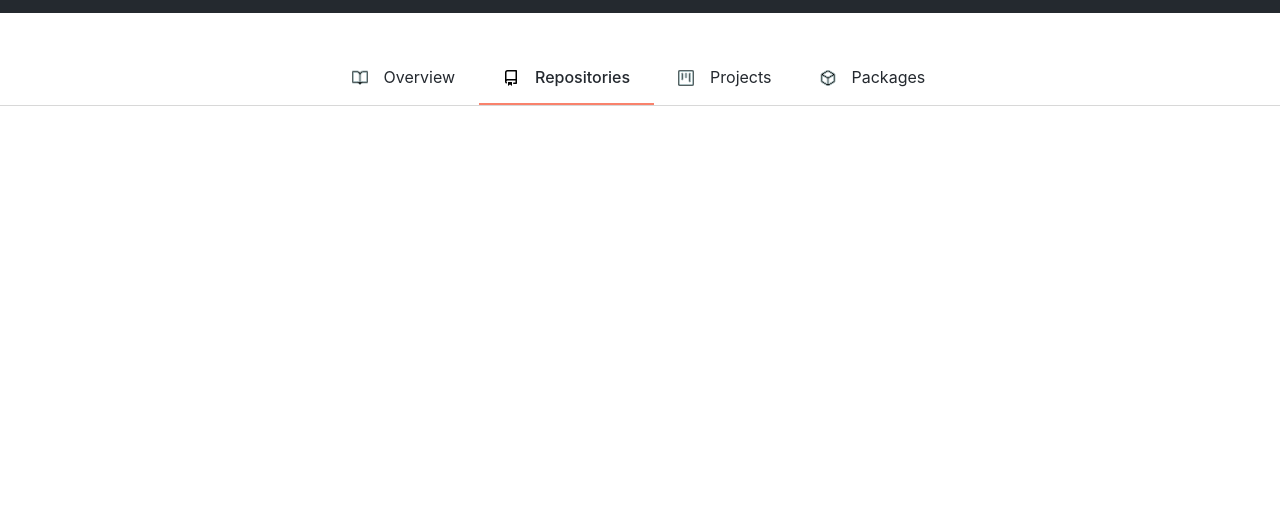
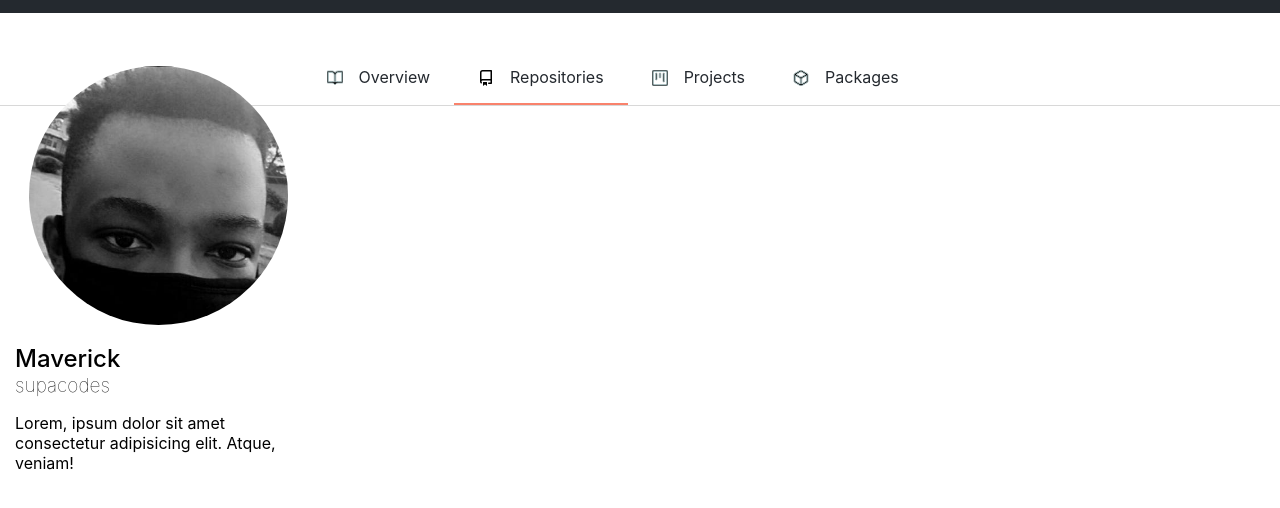
Before and after one commit to supacode/github-repo, a website: page index.html in a window 1280 px wide. Shown: the part 54-562 px from the top of the page. Drawn offline with Linux system fonts and the light colour scheme.

Commit message:
Create user profile in aside

```diff
--- a/index.html
+++ b/index.html
@@ -202,7 +202,25 @@
     <!--  -->
     <div class="content">
       <div class="aside">
-        <!-- <img src="img/maverick-avatar.jpg" alt="Picture of Maverick" /> -->
+        <div class="profile">
+          <div class="profile__avatar">
+            <img
+              src="img/maverick-avatar.jpg"
+              class="profile__avatar--img"
+              alt="Picture of Maverick"
+            />
+          </div>
+
+          <div class="profile__name">
+            <h2 class="profile__name--name">Maverick</h2>
+            <h3 class="profile__name--username">supacodes</h3>
+          </div>
+
+          <p class="profile__bio">
+            Lorem, ipsum dolor sit amet consectetur adipisicing elit. Atque,
+            veniam!
+          </p>
+        </div>
       </div>
 
       <div class="overview">
--- a/scss/_reset.scss
+++ b/scss/_reset.scss
@@ -5,6 +5,8 @@
   border: none;
   background: none;
   max-width: 100%;
+  font-weight: normal;
+  font-size: 100%;
 }
 
 input {
--- a/scss/_variables.scss
+++ b/scss/_variables.scss
@@ -1,5 +1,5 @@
 $page-width: 1250px;
-$side-column-width: 25%;
+$side-column-width: 23%;
 
 $white: #fff;
 $grey: #aabfc1;
--- a/scss/components/_aside.scss
+++ b/scss/components/_aside.scss
@@ -1,3 +1,33 @@
 .aside {
   width: $side-column-width;
 }
+
+.profile {
+  margin-top: -2.5rem;
+  &__avatar {
+    width: 90%;
+    margin: auto;
+    margin-bottom: 1.2rem;
+    &--img {
+      border-radius: 50%;
+      display: block;
+      margin: auto;
+    }
+  }
+
+  &__name {
+    margin-bottom: 1rem;
+    &--name {
+      font: {
+        weight: 550;
+        size: 1.5rem;
+      }
+    }
+    &--username {
+      font: {
+        size: 1.2rem;
+        weight: lighter;
+      }
+    }
+  }
+}
```
Also changed, not shown: css/style.css, css/style.min.css, 2 other files.
